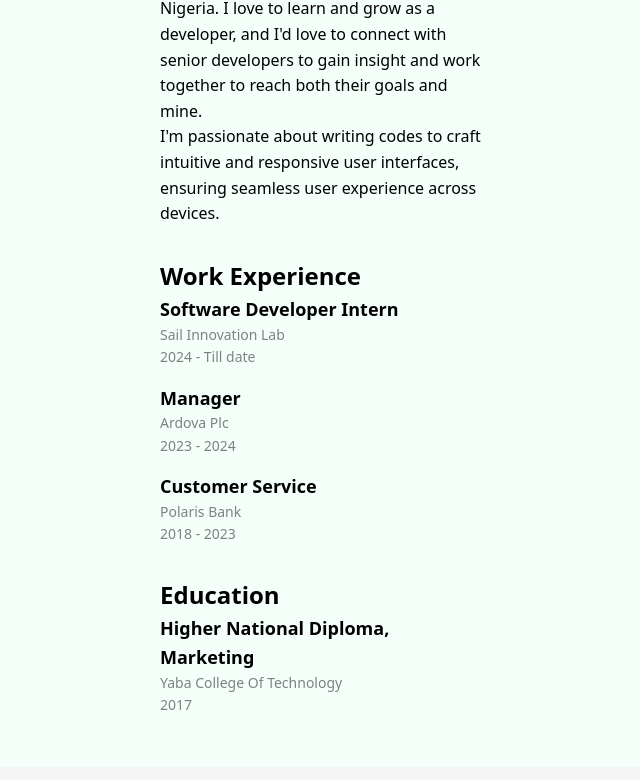
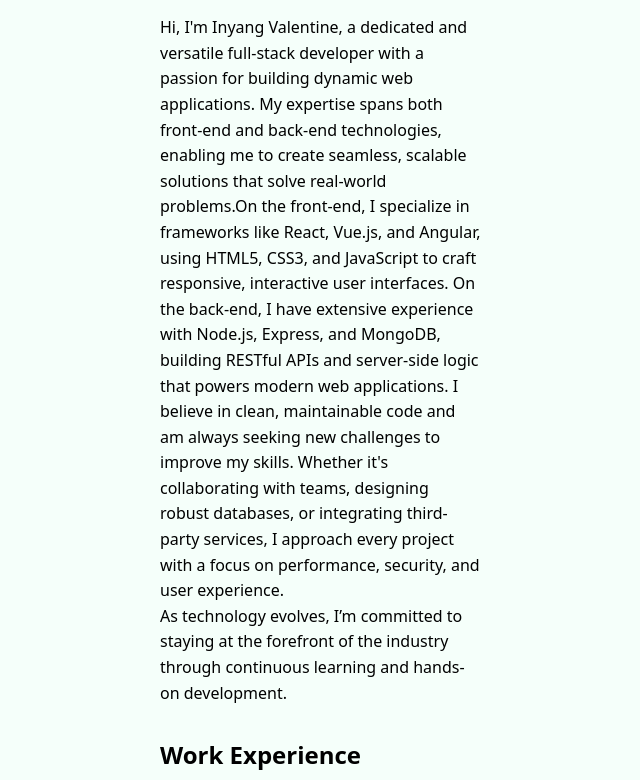
Before and after one commit to katielouisemama/myReactportfolio, a React (Vite) app: page / in a window 1280 px wide. Shown: the part 856-1636 px from the top of the page, without its empty margins (319-959 px from the left). Built offline with nearby package versions, Linux system fonts and the light colour scheme.

Commit message:
my second commit

```diff
--- a/src/App.jsx
+++ b/src/App.jsx
@@ -1,10 +1,11 @@
-import Profile from "./pages/Pofile"
+
 import Header from "./static/Header"
 import Skills from "./pages/Skills"
 import HeroProject from "./pages/HeroProject"
 import Footer from "./static/Footer"
 import AboutMe from "./pages/AboutMe"
 import React from 'react';
+import Hero from "./pages/Hero"
 
 
 
@@ -14,8 +15,10 @@
 
   return (
     <>
+
      <Header />
-    <Profile/>
+     <Hero/>
+
     <AboutMe />
     <Skills />
     <HeroProject/>
--- a/src/pages/AboutMe.jsx
+++ b/src/pages/AboutMe.jsx
@@ -33,14 +33,20 @@
       <section className="about-section">
         <h1>About Me</h1>
         <p>
-          My name is Sharafa Wale Mustapha, I’m a front-end developer based in
-          Lagos, Nigeria. I love to learn and grow as a developer, and I'd love
-          to connect with senior developers to gain insight and work together to
-          reach both their goals and mine.
+        Hi, I'm Inyang Valentine, a dedicated and versatile full-stack developer with a passion for building
+        dynamic web applications. My expertise spans both front-end and back-end technologies, enabling me
+        to create seamless, scalable solutions that solve real-world problems.On the front-end, I specialize
+        in frameworks like React, Vue.js, and Angular, using HTML5, CSS3, and JavaScript to craft responsive,
+        interactive user interfaces.
+        On the back-end, I have extensive experience with Node.js, Express, and MongoDB, building RESTful APIs
+        and server-side logic that powers modern web applications.
+        I believe in clean, maintainable code and am always seeking new challenges to improve my skills.
+        Whether it's collaborating with teams, designing robust databases, or integrating third-party services,
+        I approach every project with a focus on performance, security, and user experience.
         </p>
         <p>
-          I'm passionate about writing codes to craft intuitive and responsive
-          user interfaces, ensuring seamless user experience across devices.
+        As technology evolves, I’m committed to staying at the forefront of the industry through
+        continuous learning and hands-on development.
         </p>
       </section>
 
@@ -53,15 +59,11 @@
             <span>2024 - Till date</span>
           </li>
           <li>
-            <h3>Manager</h3>
-            <span>Ardova Plc</span>
+            <h3>Full-Stack Developer Trainee</h3>
+            <span>Self Trained</span>
             <span>2023 - 2024</span>
           </li>
-          <li>
-            <h3>Customer Service</h3>
-            <span>Polaris Bank</span>
-            <span>2018 - 2023</span>
-          </li>
+
         </ul>
       </section>
 
@@ -69,9 +71,9 @@
         <h2>Education</h2>
         <ul>
           <li>
-            <h3>Higher National Diploma, Marketing</h3>
-            <span>Yaba College Of Technology</span>
-            <span>2017</span>
+            <h3>Bachelor Degree Business Education</h3>
+            <span>National Open University</span>
+            <span>2020</span>
           </li>
         </ul>
       </section>
--- a/src/pages/Hero.jsx
+++ b/src/pages/Hero.jsx
@@ -1,5 +1,5 @@
 import "./Hero.css"
-import picture from "../assets/kl.png"
+import picture from "../assets/myimage.png"
 import { useEffect } from "react";
 
 function Hero (){
@@ -11,7 +11,7 @@
         <div className="main-container">
             <div className="left-div">
             <h2>Hello 👋</h2>
-             <h2>I'm  <span> Wale ,</span> a Passionate <br /> Front-end Developer </h2>
+             <h2>I'm  <span> Valentine ,</span> a Passionate <br /> Front-end Developer </h2>
 
             </div>
             <div className="right-div">
--- a/src/pages/Pofile.jsx
+++ b/src/pages/Pofile.jsx
@@ -1,6 +1,6 @@
 import React from 'react';
 import './Profile.css';
-import profileImage from '../assets/kl.png';
+import profileImage from '../assets/myimage.png';
 import { MdVerified } from "react-icons/md";
 import { FaBirthdayCake } from "react-icons/fa";
 import { SlCalender } from "react-icons/sl";
--- a/src/static/Footer.jsx
+++ b/src/static/Footer.jsx
@@ -32,13 +32,12 @@
 
         </div>
         <div className="contact-info">
-          <p><BsFillTelephoneFill />+234 902 537 5109</p>
-          <p><CiMail />mustaphasharafa70@gmail.com</p>
+          <p><BsFillTelephoneFill />+234 904 4200 010</p>
+          <p><CiMail />valentineemicheal@gmail.com</p>
         </div>
         <div className="social-icons">
-          <a href="https://github.com/investor-wallflex" target="_blank" rel="noopener noreferrer"><FaGithub /></a>
-          <a href="https://x.com/wallflex2?s=21" target="_blank" rel="noopener noreferrer"><FaXTwitter /></a>
-          <a href="https://www.linkedin.com/in/sharafa-wale-mustapha-a20a88109?utm_source=share&utm_campaign=share_via&utm_content=profile&utm_medium=ios_app" target="_blank" rel="noopener noreferrer"><FaLinkedin /></a>
+          <a href="https://github.com/katielouisemama" target="_blank" rel="noopener noreferrer"><FaGithub /></a>
+          <a href="https://www.linkedin.com/in/inyang-valentine-a6b748325/" target="_blank" rel="noopener noreferrer"><FaLinkedin /></a>
         </div>
       </div>
       <hr className="footer-divider" />
@@ -51,7 +50,7 @@
       </nav>
       <p className="footer-credit">
 
-         © {currentYear} investor-wallflex.github.io. All rights reserved.
+         © {currentYear}  All rights reserved.
       </p>
     </footer>
   );
--- a/src/static/Header.jsx
+++ b/src/static/Header.jsx
@@ -39,9 +39,8 @@
           <a href="#skills">Skills</a>
           <a href="#projects">Project</a>
           <a href="#">Contact</a>
-          <a href="https://github.com/investor-wallflex"><FaGithub /></a>
-          <a href="https://www.linkedin.com/in/sharafa-wale-mustapha-a20a88109?utm_source=share&utm_campaign=share_via&utm_content=profile&utm_medium=ios_app"><FaLinkedin /></a>
-          <a href="https://x.com/wallflex2?s=21"><FaXTwitter /></a>
+          <a href="https://github.com/katielouisemama"><FaGithub /></a>
+          <a href="https://www.linkedin.com/in/inyang-valentine-a6b748325/"><FaLinkedin /></a>
           <a href=""><MdMailOutline /></a>
         </nav>
 
```
Also changed, not shown: src/assets/myimage.png (added).
